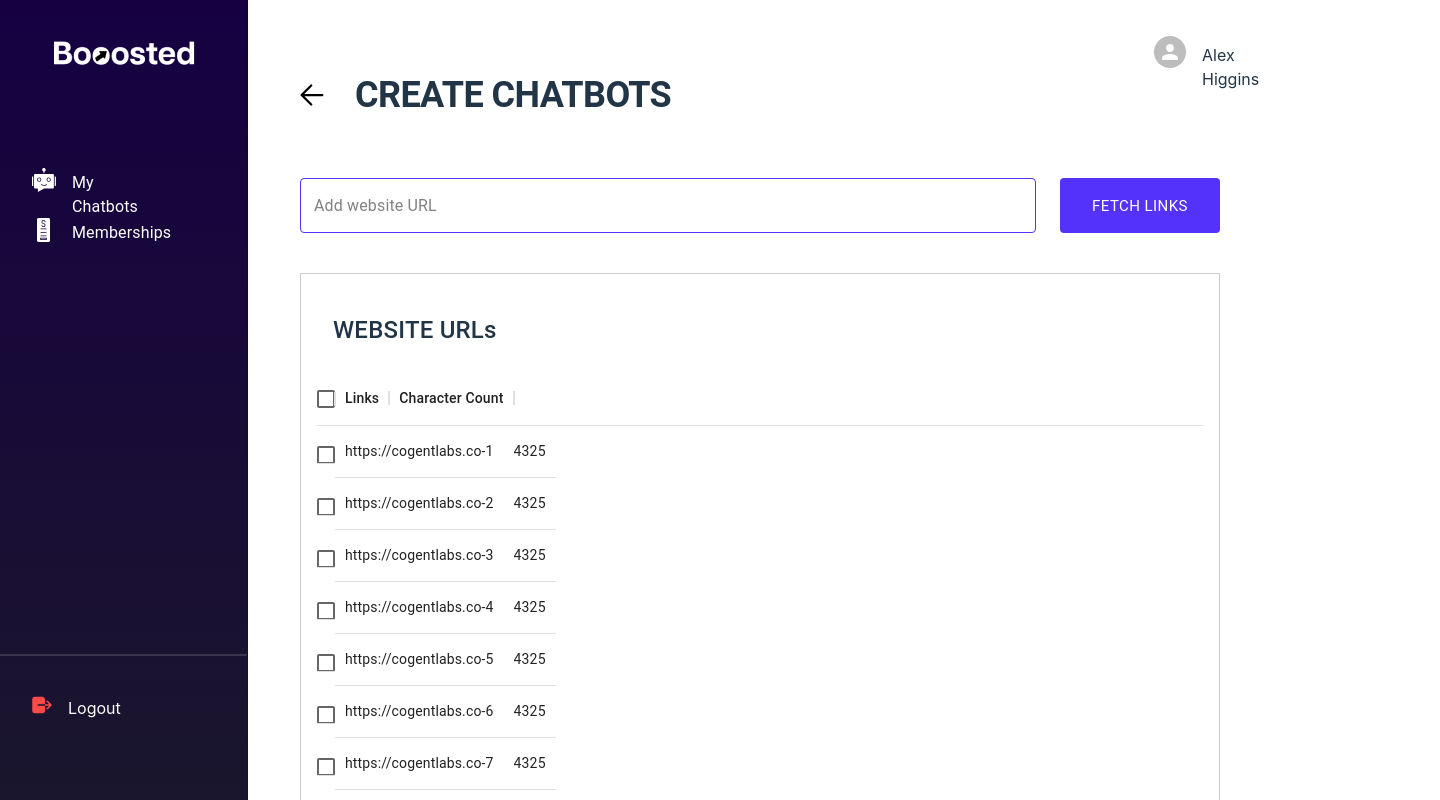
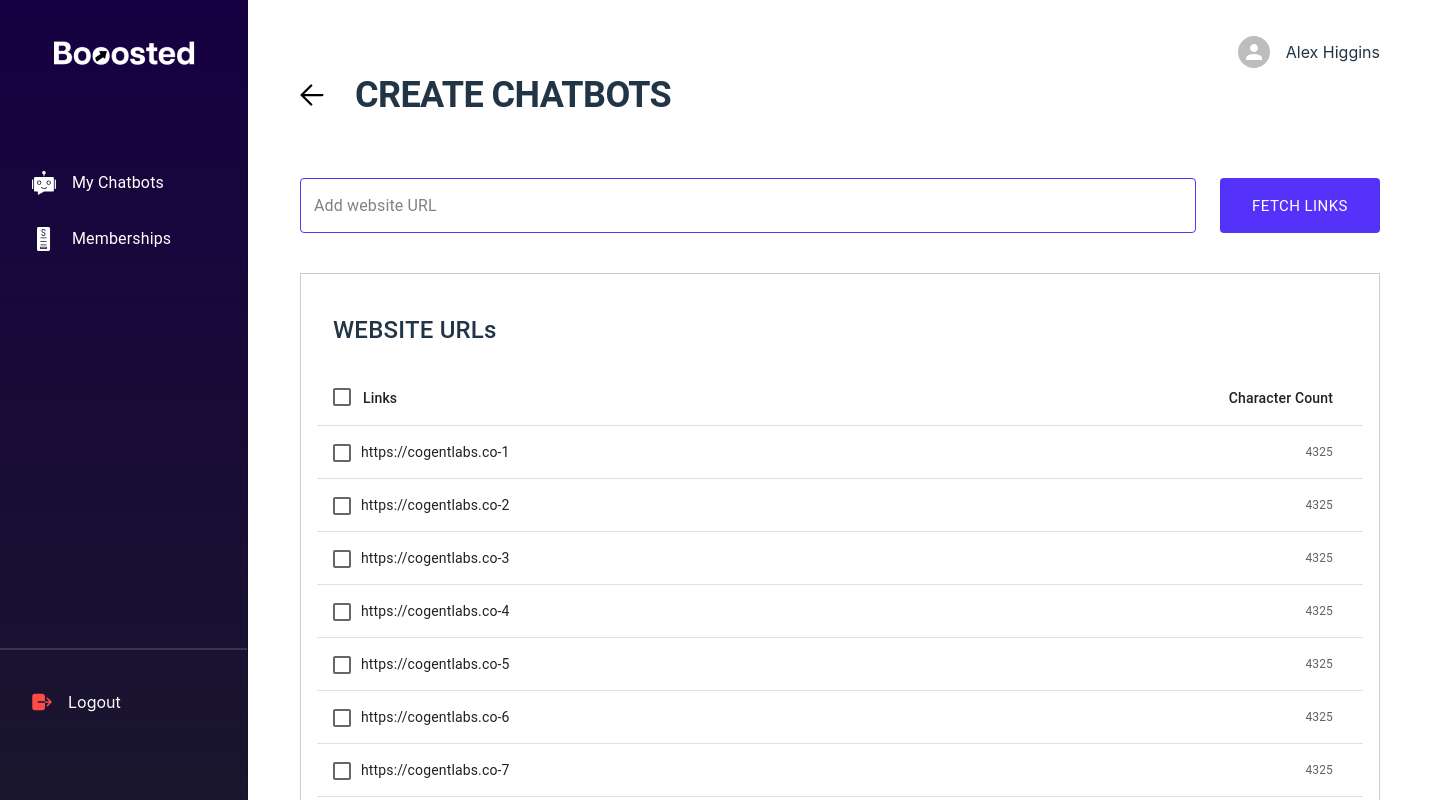
Before and after one commit to M-Faheem1/Boosted, a React (Vite) app: page / in a window 1280 px wide. Shown: the top 800 px of the page, 1440 px wide, since content can reach past the window. Built offline with nearby package versions, Linux system fonts and the light colour scheme.

Commit message:
feat/table (#3)

```diff
--- a/src/assets/scss/common.scss
+++ b/src/assets/scss/common.scss
@@ -0,0 +1,6 @@
+.css-yrdy0g-MuiDataGrid-columnHeaderRow {
+  &:last-child {
+    display: flex;
+    justify-content: flex-end;
+  }
+}
--- a/src/pages/CreateChatBot/CreateChatBot.jsx
+++ b/src/pages/CreateChatBot/CreateChatBot.jsx
@@ -54,7 +54,13 @@ function CreateChatBot() {
         dataFetching={'Fetching Links'}
         />
 			</Grid> */}
-      <CraeteChatBotsTable />
+			<CraeteChatBotsTable />
+			<Grid sx={{display:'flex', justifyContent:'flex-end',alignItems:'center', gap:'24px', marginTop:'23px'}} >
+				<Typography variant='body1' sx={{fontSize:'16px',fontWeight:'400',lineHeight:'18px', color:'#676767'}}>You have used <Typography variant='span' sx={{color:'#5532FA',fontSize:'18px',fontWeight:'700',lineHeight:'20px',}}>38,925</Typography> character counts</Typography>
+        <CustomButton
+        text={'Create chatbot'}
+        />
+			</Grid>
 		</Grid>
 	);
 }
--- a/src/pages/CreateChatBot/CreateChatBotsTable.jsx
+++ b/src/pages/CreateChatBot/CreateChatBotsTable.jsx
@@ -1,17 +1,17 @@
 import * as React from 'react';
 import { DataGrid } from '@mui/x-data-grid';
 import { Grid, Typography } from '@mui/material';
-import { border, padding } from '@mui/system';
 
 const columns = [
-	{ field: 'id', headerName: 'Links', width: '50%', sortable: false },
+	{ field: 'id', headerName: 'Links', width: 492, sortable: false, headerClassName: 'header-links-coloumn' },
 
 	{
 		field: 'characterCount',
 		headerName: 'Character Count',
 		description: 'This column has a value getter and is not sortable.',
 		sortable: false,
-		width: '50%',
+		width: 500,
+		headerClassName: 'header-charactercount-column',
 	},
 ];
 
@@ -30,7 +30,7 @@ const rows = [
 export default function CraeteChatBotsTable() {
 	return (
 		<Grid
-			style={{ height: '656px', width: '100%', border: '1px solid rgba(0, 0, 0, 0.2)' }}
+			style={{ height: '656px', minWidth: '1080px', border: '1px solid rgba(0, 0, 0, 0.2)' }}
 			sx={{ marginTop: '40px', padding: '16px 16px 0' }}
 		>
 			<Typography sx={{ fontSize: '24px', fontWeight: '500', lineHeight: '36px', padding: '22px 16px' }}>
@@ -38,29 +38,6 @@ export default function CraeteChatBotsTable() {
 			</Typography>
 			<style>
 				{`
-        .MuiDataGrid-columnHeaderCheckbox, MuiDataGrid-columnHeaderDraggableContainer, .MuiDataGrid-cellCheckbox {
-          width: 18px !important;
-          min-width: unset !important;
-          height: 18px !important;
-          min-height:unset !important;
-          top:20px;
-        }
-        span {
-          width: 18px !important;
-          height: 18px !important;
-          padding:0 !important;
-        }
-        .MuiDataGrid-cell--withRenderer {
-          position: relative !important;
-        }
-
-        .MuiDataGrid-columnSeparator {
-          display: none;
-          width:0;
-        }
-        .MuiDataGrid-columnHeaderTitle {
-          text-overflow: unset;
-        }
       `}
 			</style>
 			<DataGrid
@@ -71,11 +48,95 @@ export default function CraeteChatBotsTable() {
 				hideFooterPagination
 				checkboxSelection
 				disableColumnMenu
+				className='testtttt'
 				sx={{
 					boxShadow: 'none',
 					border: 'none',
 					'& .MuiDataGrid-cell:hover': {
-						color: 'primary.main',
+						color: 'inherit',
+					},
+					'& .MuiDataGrid-cell:focus': {
+						outline: 'none !important',
+					},
+					'MuiDataGrid-columnHeaderTitleContainer:focus': {
+						outline: 'none !important',
+					},
+					'.MuiDataGrid-withBorderColor': {
+						borderColor: 'rgba(0, 0, 0, 0.12) !important',
+					},
+					span: {
+						width: '18px !important',
+						height: '18px !important',
+						padding: '0 !important',
+					},
+					input: {
+						color: '#2196F3 !important',
+					},
+					'.MuiDataGrid-cell--withRenderer': {
+						position: 'relative !important',
+					},
+					'.MuiDataGrid-withBorderColor': {
+						borderColor: 'rgba(0, 0, 0, 0.12) !important',
+					},
+					'.MuiDataGrid-columnSeparator': {
+						display: 'none',
+						width: '0',
+					},
+					'.MuiDataGrid-columnHeaderTitle': {
+						textOverflow: 'unset',
+					},
+					'.header-links-coloumn': {
+						padding: '0 12px !important',
+						width: '700px',
+					},
+					'.MuiDataGrid-withBorderColor': {
+						borderColor: 'rgba(0, 0, 0, 0.12) !important',
+					},
+					'.MuiDataGrid-columnHeaderCheckbox,  .MuiDataGrid-cellCheckbox': {
+						width: '18px !important',
+						minWidth: 'unset !important',
+						height: '18px !important',
+						minHeight: 'unset !important',
+						top: '18px',
+						marginLeft: '16px',
+					},
+					'.Mui-selected': {
+						backgroundColor: 'transparent !important',
+					},
+					'.MuiDataGrid-columnHeader': {
+						outline: 'none !important',
+					},
+					'MuiDataGrid-columnHeaderCheckbox': {
+						marginLeft: '16px',
+					},
+					'.header-charactercount-column .MuiDataGrid-columnHeaderDraggableContainer .MuiDataGrid-columnHeaderTitleContainer':
+						{
+							display: 'flex !important',
+							justifyContent: 'flex-end !important',
+						},
+					'.MuiDataGrid-virtualScroller .MuiDataGrid-virtualScrollerContent .MuiDataGrid-virtualScrollerRenderZone .MuiDataGrid-row .MuiDataGrid-cell':
+						{
+							'&:nth-child(3)': {
+								display: 'flex !important',
+								justifyContent: 'flex-end !important',
+								color: 'rgba(0, 0, 0, 0.62)',
+								'.MuiDataGrid-cellContent': {
+									fontWeight: '400',
+									fontSize: '12px',
+									lineHeight: '18px',
+								},
+							},
+						},
+					'.MuiDataGrid-cell': {
+						border: 'none !important',
+					},
+					'.MuiDataGrid-row': {
+						borderBottom: '1px solid rgba(0, 0, 0, 0.12)',
+					},
+					'.MuiDataGrid-cellContent': {
+						fontWeight: '400',
+						fontSize: '14px',
+						lineHeight: '24px',
 					},
 				}}
 			/>
```
